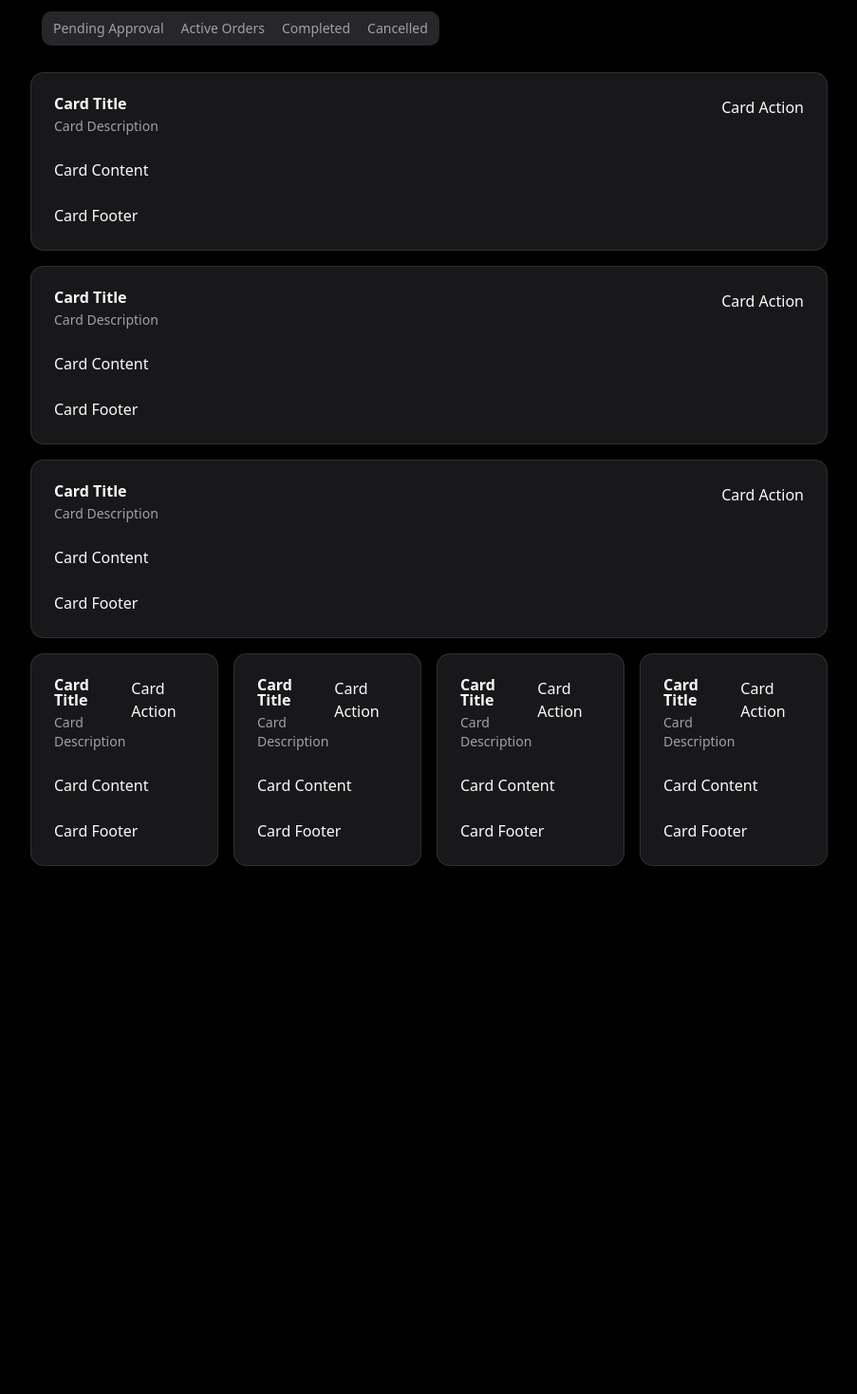
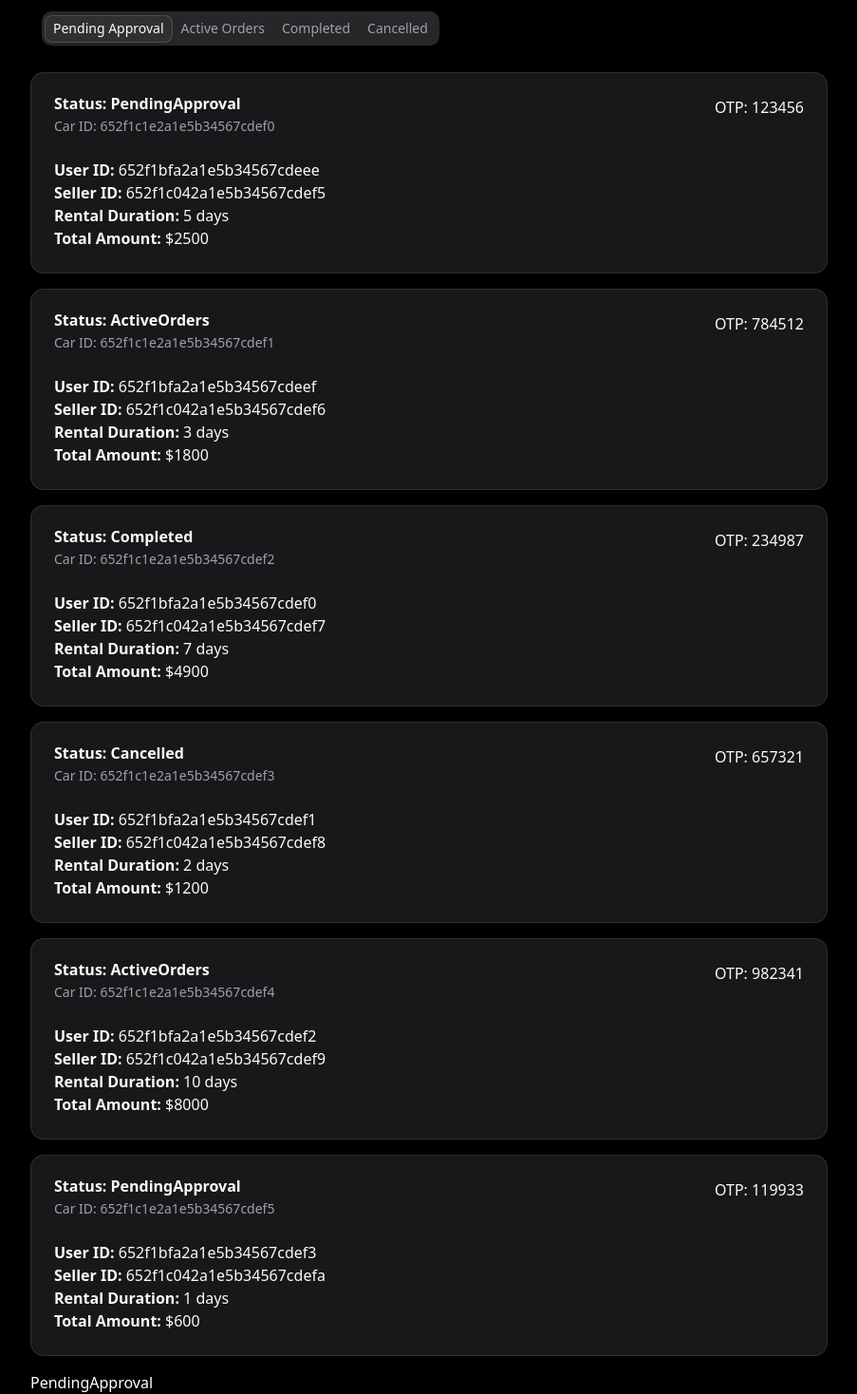
Before and after one commit to ByteBrewer101/carRental, a React (Vite) app in the folder frontend/: page /alerts in a window 1280 px wide. Shown: the part 64-1532 px from the top of the page at 95% size, without its empty margins (188-1091 px from the left). Before the commit the page ends 1016 px from the top, so only its background shows below. Built offline with nearby package versions, Linux system fonts and the light colour scheme.

Commit message:
change19

```diff
--- a/frontend/src/ContextAPI/GlobalProvider.jsx
+++ b/frontend/src/ContextAPI/GlobalProvider.jsx
@@ -2,7 +2,7 @@
 import { Global_Context } from "./GlobalContext";
 
 export function GlobalProvider({children}){
-    const [tabState, setTabState] = useState("history")
+    const [tabState, setTabState] = useState("PendingApproval")
     return <Global_Context.Provider value={{tabState, setTabState}}>
         {children}
     </Global_Context.Provider>
--- a/frontend/src/Pages/Alerts.jsx
+++ b/frontend/src/Pages/Alerts.jsx
@@ -1,8 +1,13 @@
 import { ItemCard } from "@/components/ItemCard";
 import { MyCard } from "@/components/MyCard";
 import { MyTabs } from "@/components/MyTabs";
+import { Global_Context } from "@/ContextAPI/GlobalContext";
+import { sampleData } from "@/utils/alertPageSample";
+import { useContext } from "react";
 
-export function Alerts(){
+export function Alerts() {
+  const {tabState} = useContext(Global_Context)
+  const sampleDatas = sampleData
   return (
     <div className="dark flex-col text-white flex justify-center items-center p-10">
       <div className="w-[70%] flex flex-col">
@@ -11,9 +16,20 @@
           <MyTabs />
         </div>
         <div className="flex flex-col w-full space-y-4 mt-4">
-            <ItemCard />
-            <ItemCard />
-            <ItemCard />
+          {sampleDatas.map((data, index) => (
+            <ItemCard
+              key={index}
+              car_id={data.car_id}
+              user_id={data.user_id}
+              seller_id={data.seller_id}
+              date_range={data.date_range}
+              total_amount={data.total_amount}
+              otp={data.otp}
+              status={data.status}
+            />
+          ))}
+
+          <h1>{tabState}</h1>
         </div>
         <div className="gap-4 mt-4 grid grid-cols-4">
           <MyCard />
--- a/frontend/src/components/ItemCard.jsx
+++ b/frontend/src/components/ItemCard.jsx
@@ -8,21 +8,37 @@
   CardTitle,
 } from "./ui/card";
 
-export function ItemCard() {
+export function ItemCard({
+  car_id,
+  user_id,
+  seller_id,
+  date_range,
+  total_amount,
+  otp,
+  status,
+}) {
   return (
     <div>
       <Card className="hover:bg-white/20 cursor-pointer transition-all ease-in-out duration-500">
         <CardHeader>
-          <CardTitle>Card Title</CardTitle>
-          <CardDescription>Card Description</CardDescription>
-          <CardAction>Card Action</CardAction>
+          <CardTitle>Status: {status}</CardTitle>
+          <CardDescription>Car ID: {car_id}</CardDescription>
+          <CardAction>OTP: {otp}</CardAction>
         </CardHeader>
         <CardContent>
-          <p>Card Content</p>
+          <p>
+            <strong>User ID:</strong> {user_id}
+          </p>
+          <p>
+            <strong>Seller ID:</strong> {seller_id}
+          </p>
+          <p>
+            <strong>Rental Duration:</strong> {date_range} days
+          </p>
+          <p>
+            <strong>Total Amount:</strong> ${total_amount}
+          </p>
         </CardContent>
-        <CardFooter>
-          <p>Card Footer</p>
-        </CardFooter>
       </Card>
     </div>
   );
--- a/frontend/src/components/MyTabs.jsx
+++ b/frontend/src/components/MyTabs.jsx
@@ -3,7 +3,7 @@
 import { useContext } from "react";
 
 export function MyTabs() {
-  const {tabState, setTabState} = useContext(Global_Context)
+  const { tabState, setTabState } = useContext(Global_Context);
   return (
     <>
       <Tabs defaultValue={tabState} className="w-[400px]">
@@ -41,10 +41,6 @@
             Cancelled
           </TabsTrigger>
         </TabsList>
-        <TabsContent value="account">
-          Make changes to your account here.
-        </TabsContent>
-        <TabsContent value="password">Change your password here.</TabsContent>
       </Tabs>
     </>
   );
--- /dev/null
+++ b/frontend/src/utils/alertPageSample.js
@@ -0,0 +1,56 @@
+export const sampleData = [
+  {
+    car_id: "652f1c1e2a1e5b34567cdef0",
+    user_id: "652f1bfa2a1e5b34567cdeee",
+    seller_id: "652f1c042a1e5b34567cdef5",
+    date_range: 5,
+    total_amount: 2500,
+    otp: 123456,
+    status: "PendingApproval",
+  },
+  {
+    car_id: "652f1c1e2a1e5b34567cdef1",
+    user_id: "652f1bfa2a1e5b34567cdeef",
+    seller_id: "652f1c042a1e5b34567cdef6",
+    date_range: 3,
+    total_amount: 1800,
+    otp: 784512,
+    status: "ActiveOrders",
+  },
+  {
+    car_id: "652f1c1e2a1e5b34567cdef2",
+    user_id: "652f1bfa2a1e5b34567cdef0",
+    seller_id: "652f1c042a1e5b34567cdef7",
+    date_range: 7,
+    total_amount: 4900,
+    otp: 234987,
+    status: "Completed",
+  },
+  {
+    car_id: "652f1c1e2a1e5b34567cdef3",
+    user_id: "652f1bfa2a1e5b34567cdef1",
+    seller_id: "652f1c042a1e5b34567cdef8",
+    date_range: 2,
+    total_amount: 1200,
+    otp: 657321,
+    status: "Cancelled",
+  },
+  {
+    car_id: "652f1c1e2a1e5b34567cdef4",
+    user_id: "652f1bfa2a1e5b34567cdef2",
+    seller_id: "652f1c042a1e5b34567cdef9",
+    date_range: 10,
+    total_amount: 8000,
+    otp: 982341,
+    status: "ActiveOrders",
+  },
+  {
+    car_id: "652f1c1e2a1e5b34567cdef5",
+    user_id: "652f1bfa2a1e5b34567cdef3",
+    seller_id: "652f1c042a1e5b34567cdefa",
+    date_range: 1,
+    total_amount: 600,
+    otp: 119933,
+    status: "PendingApproval",
+  },
+];
```
Also changed, not shown: 1 other file (tests, documents, lock files or other folders). Lines whose indentation alone changed are shown as unchanged.
